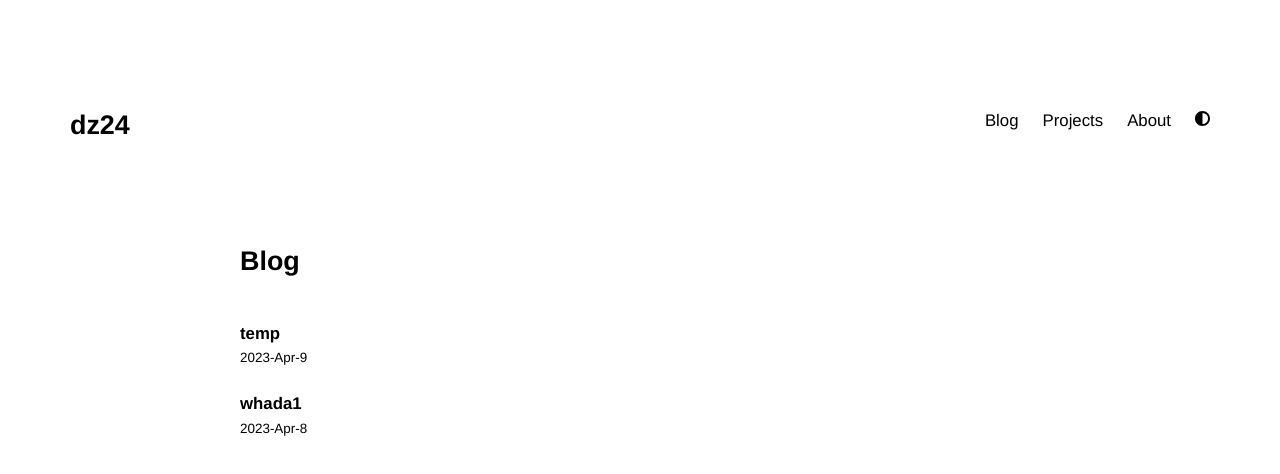
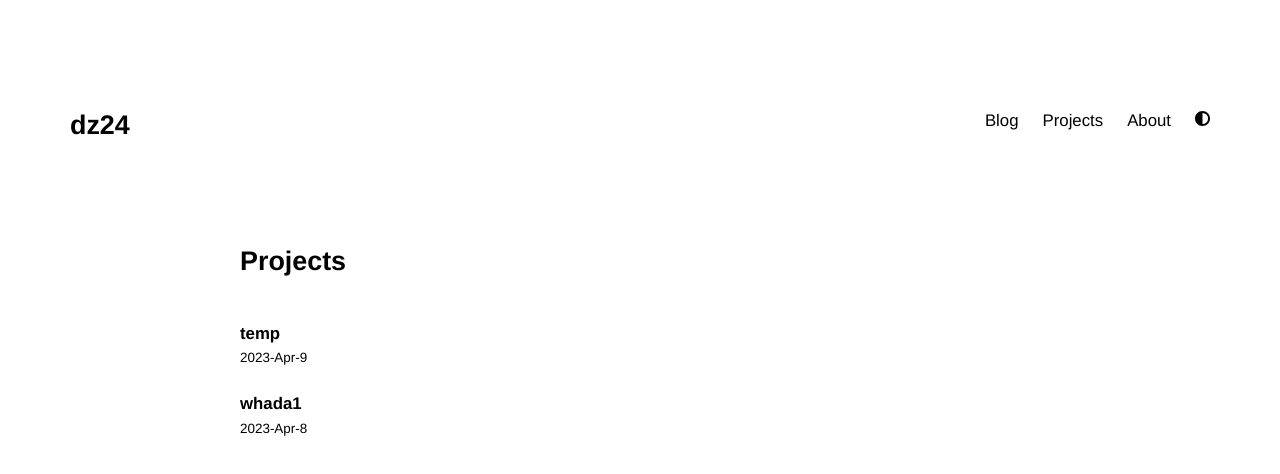
Before and after one commit to dz24/dz24-nextjs, a Next.js app: page /projects in a window 1280 px wide. Shown: the top 474 px of the page. Built offline with nearby package versions, Linux system fonts and the light colour scheme.

Commit message:
fixed blog to projects

```diff
--- a/src/pages/projects.js
+++ b/src/pages/projects.js
@@ -19,11 +19,11 @@ export default function Home({ allPostsData }) {
   return (
     <Layout home>
       <Head>
-        <title>Blog</title>
+        <title>Projects</title>
       </Head>
       <section>
       <div className="mx-auto max-w-[800px]">
-        <h1>Blog</h1>
+        <h1>Projects</h1>
 	<br/>
         <ul>
           {allPostsData.map(({ id, date, title, modi }) => (
```
